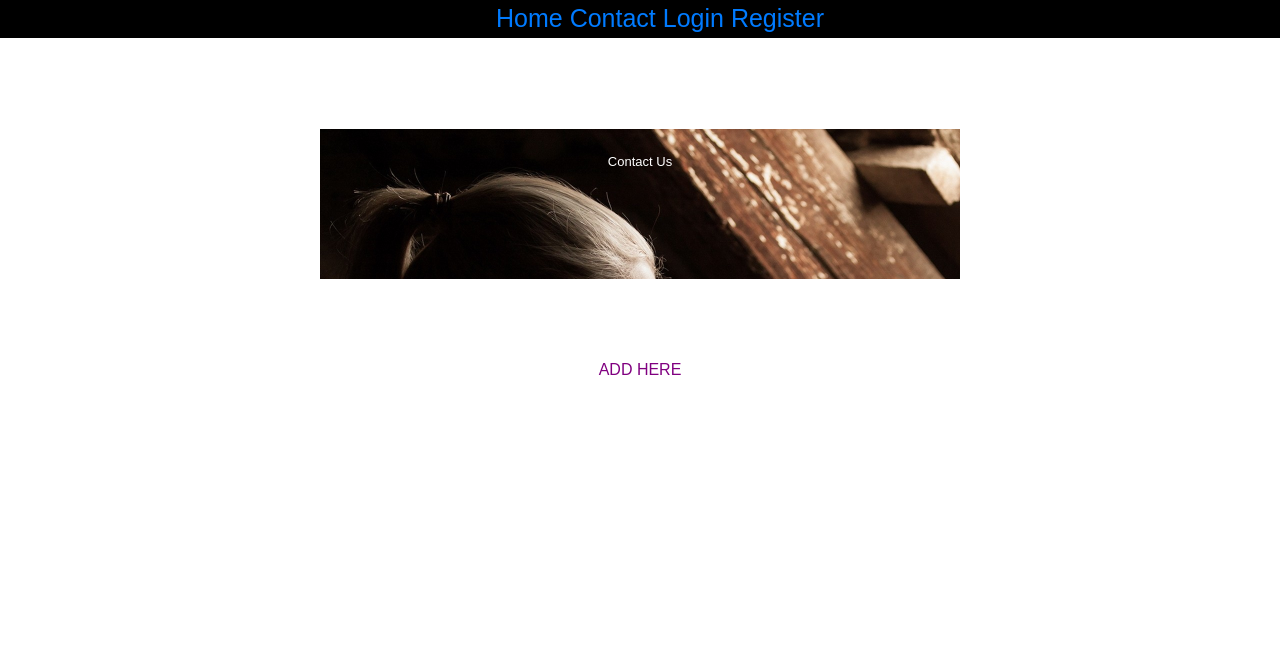
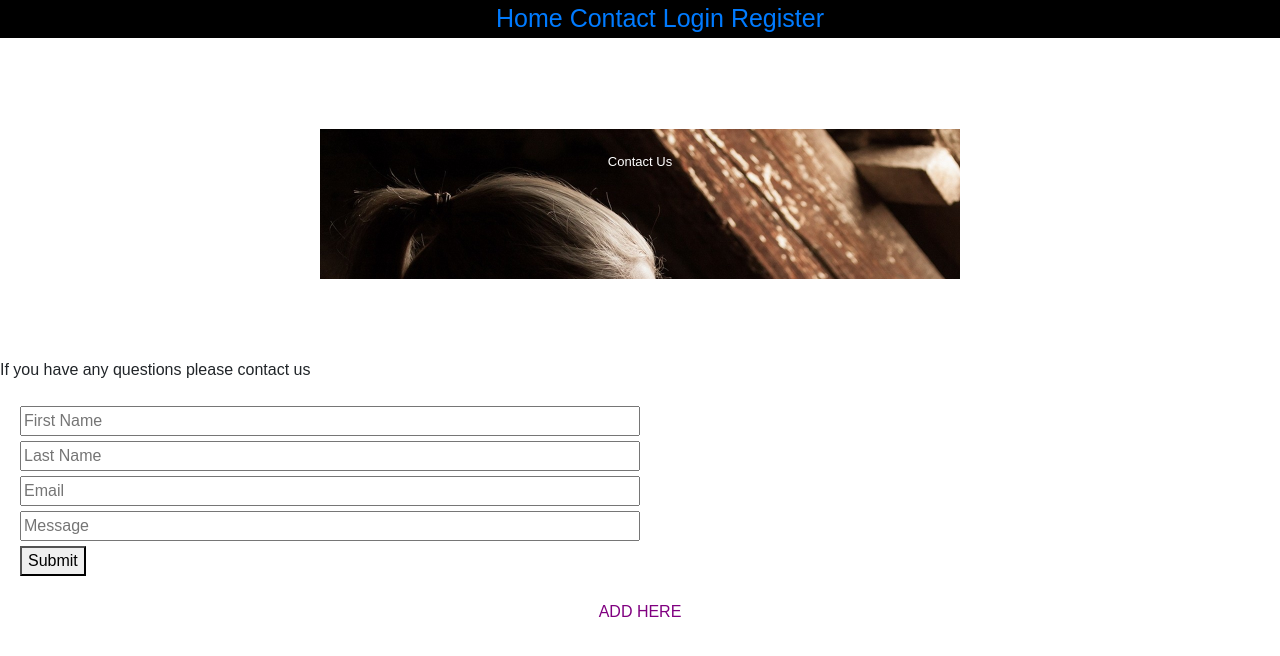
Before and after one commit to jenjen980/final-tutor, a React (Create React App) app: page /contact in a window 1280 px wide. Shown: the top 656 px of the page. Built offline with nearby package versions, Linux system fonts and the light colour scheme.

Commit message:
add basic form for contact page

```diff
--- a/src/Components/AboutUs/AboutUs.js
+++ b/src/Components/AboutUs/AboutUs.js
@@ -4,6 +4,8 @@ import { BrowserRouter, Route, Switch, Link } from 'react-router-dom';
 import Background from '../AboutUs/background1.jpg';
 
 import Calendar from "../Calendar/App.js";
+
+
 
 // import
 // import "../AboutUs";
@@ -36,6 +38,7 @@ const AboutUs = () => {
           ADD MORE HERE....
         </p>
         {/* <Calendar /> */}
+
       </div>
 
     );
--- a/src/Components/ContactUs/Contact.js
+++ b/src/Components/ContactUs/Contact.js
@@ -3,8 +3,7 @@ import "./Contact.css";
 import { BrowserRouter, Route, Switch, Link } from 'react-router-dom';
 
 import Background from '../ContactUs/background2.jpg';
-import Form from '../Form/Form';
-import Field from '../Form/Field';
+import Form from "../Form";
 
 
 var image = {
@@ -21,7 +20,7 @@ const Contact = props => {
         <section style={image}>
          <h4 style={{ padding: "50px 50px", textAlign: "center", color: "white", fontSize: "26px"}}>Contact Us</h4>
          </section>
-         {/* <Form /> */}
+         <Form />
          <p style={{ textAlign: "center", color: "purple" }}>ADD HERE</p>
        </div>
 
--- a/src/Components/Form/Form.css
+++ b/src/Components/Form/Form.css
@@ -0,0 +1,15 @@
+.form {
+    margin: 20px;
+    /* text-align: center; */
+  }
+
+  .form input {
+    display: block;
+    margin-top: 5px;
+    margin-bottom: 5px;
+    width: 50%;
+  }
+
+  p{
+      /* text-align: center; */
+  }
--- a/src/Components/Form/Form.js
+++ b/src/Components/Form/Form.js
@@ -1,58 +1,84 @@
-// import React, { Component } from 'react';
-// import { BrowserRouter, Route, Switch, Link } from 'react-router-dom';
 
-//  import Field from '../Form/Field';
-// // import Button
+import React, { Component } from "react";
+import "./Form.css";
 
 
+class Form extends Component {
+  // Setting the component's initial state
+  state = {
+    firstName: "",
+    lastName: "",
+    email: "",
+    message: ""
+  };
 
-// class Form extends Component {
-//     constructor(props) {
-//         super(props);
-//         this.state = {
-//             name:'',
-//             email: '',
-//             phone: '',
-//             message: '',
-//         };
-//         //this ensures this when calling this.updateField refers to form
-//         this.updateField = this.updateField.bind(this);
-//     }
+  handleInputChange = event => {
+    // Getting the value and name of the input which triggered the change
+    const { name, value } = event.target;
 
-//     updateField(field, value){
-//         this.setState({ [field]: value });
-//     }
+    // Updating the input's state
+    this.setState({
+      [name]: value
+    });
+  };
 
-//     render() {
-//         return (
-//             <div>
-//                 {/* Name field */}
-//                 <Field
-//                  onChange={(event) => this.updateField("name", event.target.value)}
-//                  value={this.state.name}
-//                  />
-//                  {/* email field */}
-//                 <Field
-//                  onChange={(event) => this.updateField("email", event.target.value)}
-//                  value={this.state.email}
-//                  />
-//                  {/* phone field */}
-//                 <Field
-//                  onChange={(event) => this.updateField("phone", event.target.value)}
-//                  textarea={true}
-//                  value={this.state.phone}
-//                  />
-//                  {/* message textarea */}
-//                 <Field
-//                  onChange={(event) => this.updateField("message", event.target.value)}
-//                  textarea
-//                   value={this.state.message}
-//                   />
-//                  {/* Submit Button */}
-//                 {/* <Button formValues={this.state} email="" /> */}
-//             </div>
-//         );
-//     }
-// }
+  handleFormSubmit = event => {
+    // Preventing the default behavior of the form submit (which is to refresh the page)
+    event.preventDefault();
 
-// export default Form;
+    // Alert the user their first and last name, clear `this.state.firstName` and `this.state.lastName`, clearing the inputs
+    alert(`Hello ${this.state.firstName} ${this.state.lastName} ${this.state.email} ${this.state.message}`);
+    this.setState({
+      firstName: "",
+      lastName: "",
+      email: "",
+      message: ""
+    });
+  };
+
+  render() {
+    // Notice how each input has a `value`, `name`, and `onChange` prop
+    return (
+      <div>
+        <p>
+          If you have any questions please contact us
+          {this.state.firstName} {this.state.lastName}
+          {this.state.email} {this.state.message}
+        </p>
+        <form className="form">
+          <input
+            value={this.state.firstName}
+            name="firstName"
+            onChange={this.handleInputChange}
+            type="text"
+            placeholder="First Name"
+          />
+          <input
+            value={this.state.lastName}
+            name="lastName"
+            onChange={this.handleInputChange}
+            type="text"
+            placeholder="Last Name"
+          />
+                    <input
+            value={this.state.email}
+            name="email"
+            onChange={this.handleInputChange}
+            type="text"
+            placeholder="Email"
+          />
+                    <input
+            value={this.state.message}
+            name="message"
+            onChange={this.handleInputChange}
+            type="text"
+            placeholder="Message"
+          />
+          <button onClick={this.handleFormSubmit}>Submit</button>
+        </form>
+      </div>
+    );
+  }
+}
+
+export default Form;
--- a/src/Components/Form/index.js
+++ b/src/Components/Form/index.js
@@ -1 +1 @@
-// export { default } from "./Form";
+export { default } from "./Form";
```
